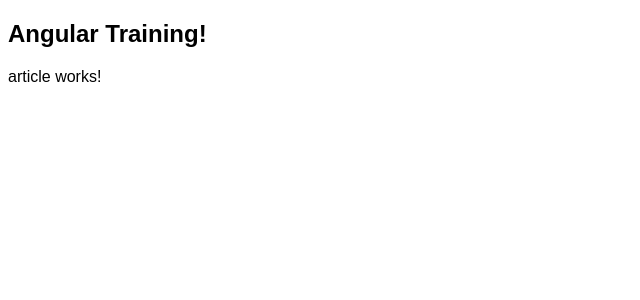
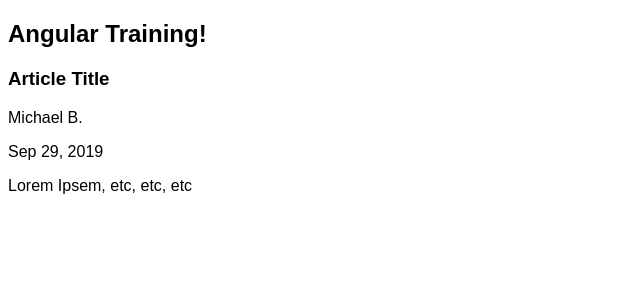
Before and after one commit to rangle/ng-blog-live-code, an Angular app: page / in a window 1280 px wide. Shown: the top 300 px of the page, without its empty margins (0-640 px from the left). Built offline with nearby package versions, Linux system fonts and the light colour scheme.

Commit message:
Directive and pipe

```diff
--- a/src/app/article/article.component.ts
+++ b/src/app/article/article.component.ts
@@ -2,11 +2,19 @@ import { Component, OnInit } from '@angular/core';
 
 @Component({
   selector: 'app-article',
-  templateUrl: './article.component.html',
+  // templateUrl: './article.component.html',
+  template: `
+    <h3>Article Title</h3>
+    <p *ngIf="author">{{ author }}</p>
+    <p>{{ articleDate | date }}</p>
+    <div>{{ body }}</div>
+  `,
   styleUrls: ['./article.component.scss']
 })
 export class ArticleComponent implements OnInit {
-
+  author = 'Michael B.';
+  articleDate = new Date(2019, 8, 29, 12);
+  body = 'Lorem Ipsem, etc, etc, etc';
   constructor() { }
 
   ngOnInit() {
```
